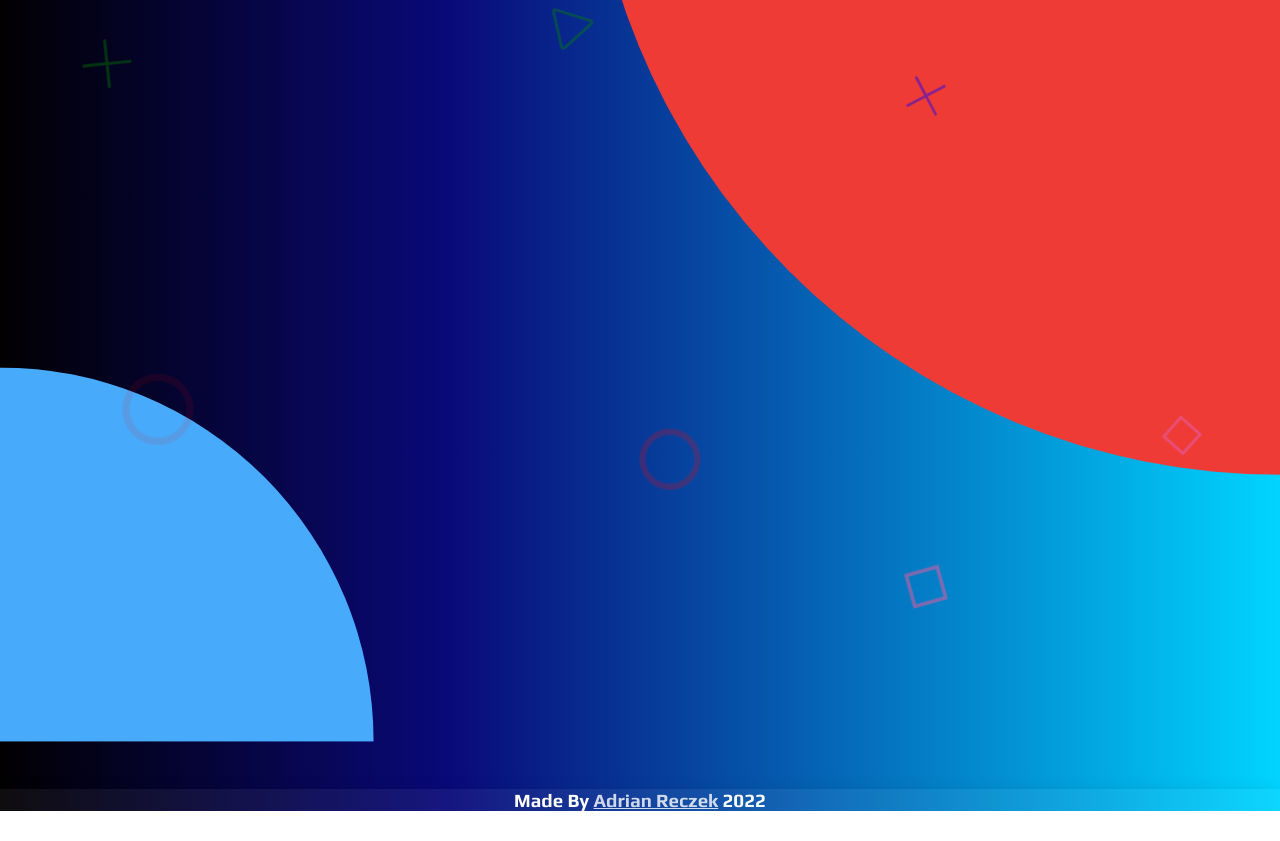
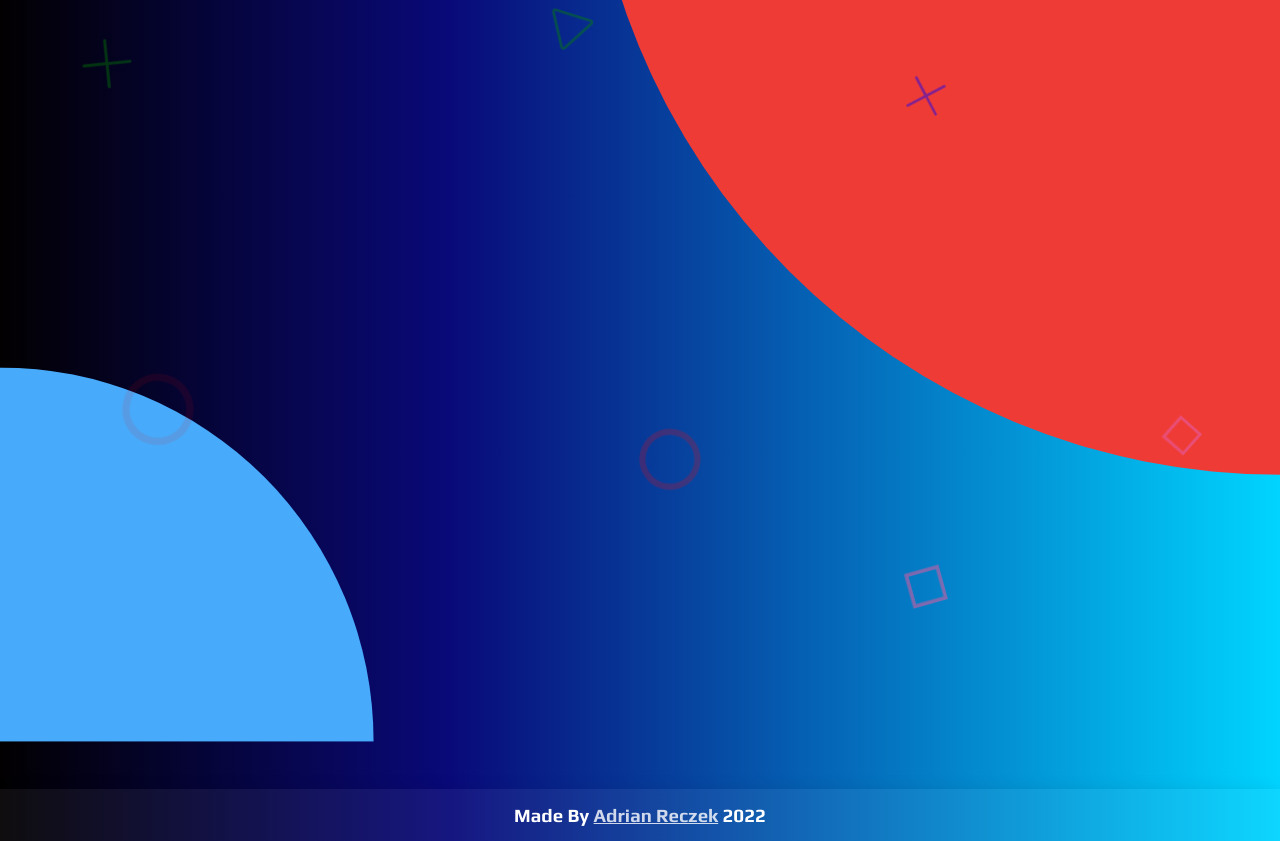
Before and after one commit to adziu1234/PlayList, a React app: page / in a window 1280 px wide. Shown: the part 59-900 px from the top of the page. Before the commit the page ends 870 px from the top, so only its background shows below. Built offline with nearby package versions, Linux system fonts and the light colour scheme; no server answers.

Commit message:
minimum viable product release

```diff
--- a/package.json
+++ b/package.json
@@ -1,6 +1,6 @@
 {
   "name": "playlist",
-  "version": "0.8",
+  "version": "1.0",
   "description": "A library to hold your whole gaming library and manage your backlog",
   "main": "index.js",
   "scripts": {
--- a/src/styling/_home.scss
+++ b/src/styling/_home.scss
@@ -246,7 +246,7 @@ footer {
   justify-content: center;
   align-items: center;
   color: white;
-
+  padding: 15px;
   a {
     color: rgba(255,255,255,0.8);
   }
```
